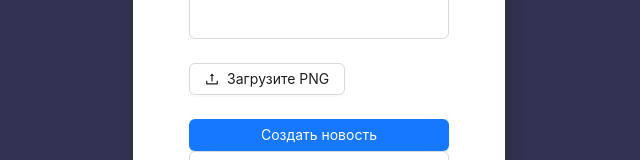
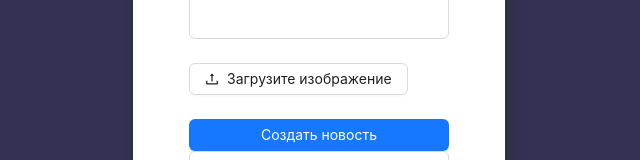
Before and after one commit to VladFomin17/jnews-app, a React (Vite) app: page /news/create in a window 1280 px wide. Shown: the part 364-524 px from the top of the page, without its empty margins (321-961 px from the left). Built offline with nearby package versions, Linux system fonts and the light colour scheme.

Commit message:
edit image upload message

```diff
--- a/src/modules/NewsForm/components/NewsForm.tsx
+++ b/src/modules/NewsForm/components/NewsForm.tsx
@@ -130,7 +130,7 @@ const NewsForm: React.FC<NewsFormProps> = ({type = 'create', id}) => {
                     </Form.Item>
                     <Form.Item>
                         <Upload {...props}>
-                            <Button icon={<UploadOutlined/>}>Загрузите PNG</Button>
+                            <Button icon={<UploadOutlined/>}>Загрузите изображение</Button>
                         </Upload>
                     </Form.Item>
 
```
